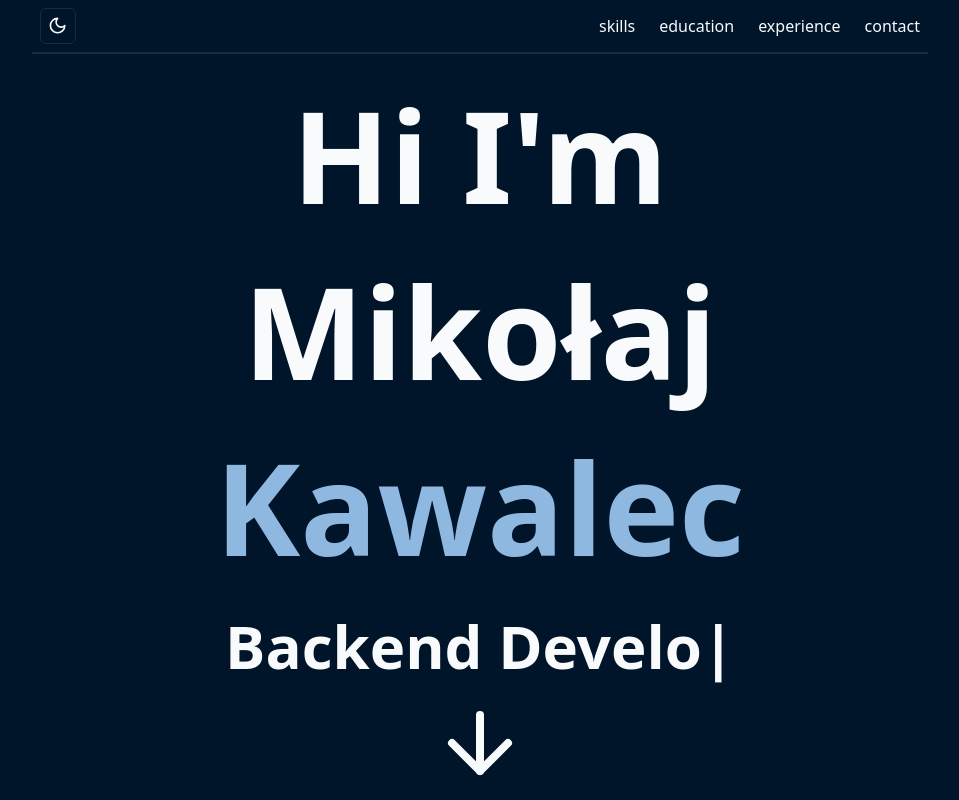
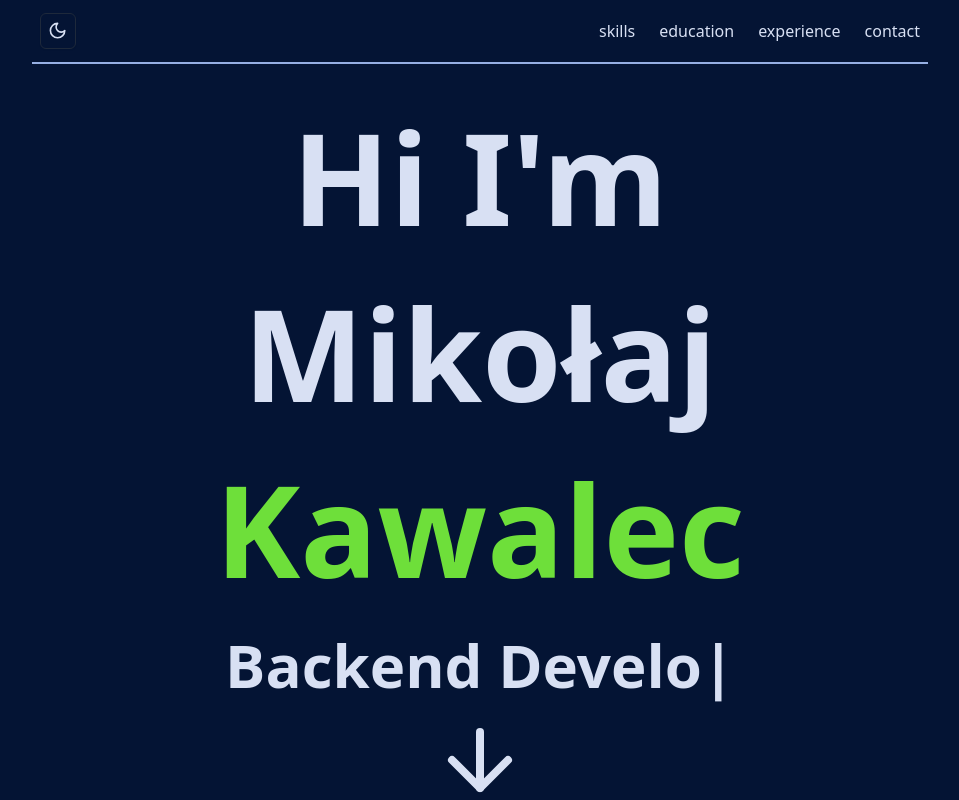
Before and after one commit to MikolajKawalec/personal-site, a React (Vite) app: page / in a window 1280 px wide. Shown: the top 800 px of the page, without its empty margins (160-1119 px from the left). Built offline with nearby package versions, Linux system fonts and the light colour scheme.

Commit message:
colors 1.0, sticky header, scroll offset

```diff
--- a/src/App.tsx
+++ b/src/App.tsx
@@ -13,6 +13,7 @@ import MinorSkillText from './components/smaller_components/minor_skill_text';
 import UniInformation from './components/smaller_components/uni_information';
 import Contact from './components/smaller_components/contact';
 import Footer from './components/large_components/footer';
+import ThemeChecker from './components/large_components/theme_checker';
 
 function App() {
   return (
@@ -21,12 +22,12 @@ function App() {
       storageKey="vite-ui-theme"
     >
       <div className="bg-background flex flex-col min-h-screen max-w-4xl mx-auto gap-y-4">
-        <div className="flex flex-col min-h-screen">
-          <Header />
+        <Header />
+        <div className="flex flex-col min-h-[calc(100vh-4rem)]">
           <div className="flex-1 flex flex-col justify-center items text-center gap-y-12">
             <h2 className="text-9xl font-extrabold">Hi I'm</h2>
             <h2 className="text-9xl font-extrabold">Mikołaj</h2>
-            <h2 className="text-9xl font-extrabold text-primary hover:scale-110 hover:text-accent transition-all duration-500 ease-in-out">
+            <h2 className="text-9xl font-extrabold text-accent hover:scale-110 transition-all duration-500 ease-in-out">
               Kawalec
             </h2>
           </div>
@@ -183,6 +184,8 @@ function App() {
             />
           </div>
         </div>
+        <Separator />
+        <ThemeChecker />
         <Footer />
       </div>
     </ThemeProvider>
--- a/src/components/large_components/header.tsx
+++ b/src/components/large_components/header.tsx
@@ -5,7 +5,7 @@ const className =
 
 const Header = () => {
   return (
-    <div className="flex flex-row justify-between items-center border-b-2    p-2">
+    <div className="flex flex-row justify-between items-center border-b-2 p-2 sticky top-0 bg-background z-50 h-16">
       <ModeToggle />
       <div className="flex flex-row justify-between gap-x-6">
         <a
--- /dev/null
+++ b/src/components/large_components/theme_checker.tsx
@@ -0,0 +1,32 @@
+import ColorCheck from '../smaller_components/color_check';
+
+const ThemeChecker = () => {
+  return (
+    <div className="flex flex-row justify-between gap-x-6 gap-y-6 items-center flex-wrap">
+      <ColorCheck cssClass="background" />
+      <ColorCheck cssClass="foreground" />
+      <ColorCheck
+        cssClass="primary"
+        className="text-primary-foreground"
+      />
+      <ColorCheck
+        cssClass="secondary"
+        className="text-secondary-foreground"
+      />
+      <ColorCheck
+        cssClass="accent"
+        className="text-accent-foreground"
+      />
+      <ColorCheck
+        cssClass="muted"
+        className="text-muted-foreground"
+      />
+      <ColorCheck cssClass="border" />
+      {/* I guess no more are even used */}
+      {/* <ColorCheck cssClass="popover" /> */}
+      {/* <ColorCheck cssClass="card" /> */}
+    </div>
+  );
+};
+
+export default ThemeChecker;
--- /dev/null
+++ b/src/components/smaller_components/color_check.tsx
@@ -0,0 +1,21 @@
+import { cn } from '@/lib/utils';
+import { FC } from 'react';
+
+interface ColorCheckProps extends React.HTMLAttributes<HTMLDivElement> {
+  cssClass: string;
+}
+
+const ColorCheck: FC<ColorCheckProps> = ({ cssClass, className }) => {
+  const completeCSS =
+    'p-6 rounded-full border-4 ' +
+    'bg-' +
+    cssClass +
+    ' ' +
+    'text-' +
+    cssClass +
+    '-foreground';
+  console.log(completeCSS);
+  return <div className={cn(completeCSS, className)}>{cssClass}</div>;
+};
+
+export default ColorCheck;
--- a/src/components/smaller_components/minor_skill_text.tsx
+++ b/src/components/smaller_components/minor_skill_text.tsx
@@ -10,7 +10,7 @@ const MinorSkillText: FC<MinorSkillTextProps> = ({ className, children }) => {
     <div className="flex items-center justify-center h-full group">
       <p
         className={cn(
-          'px-6 py-4 text-muted text-2xl text-center   group-hover:scale-110 group-hover:text-primary transition-all duration-300 ease-in-out',
+          'px-6 py-4 text-muted text-2xl text-center group-hover:scale-110 group-hover:text-accent transition-all duration-300 ease-in-out',
           className
         )}
       >
--- a/src/components/smaller_components/uni_information.tsx
+++ b/src/components/smaller_components/uni_information.tsx
@@ -20,7 +20,7 @@ const UniInformation: FC<UniInformationProps> = ({
       {...props}
     >
       <h3 className="text-5xl">{name}</h3>
-      <h4 className="text-3xl">{studies}</h4>
+      <h4 className="text-3xl text-primary">{studies}</h4>
       <h4 className="text-xl">{years}</h4>
     </div>
   );
--- a/src/index.css
+++ b/src/index.css
@@ -4,25 +4,26 @@
 @layer base {
   * {
     scroll-behavior: smooth;
+    scroll-padding-top: 64px;
   }
   :root {
-    --background: 0, 0%, 100%;
-    --foreground: 222.2, 84%, 4.9%;
+    --background: 328, 30%, 92%;
+    --foreground: 327, 58%, 4%;
     --card: 0 0% 100%;
     --card-foreground: 222.2 84% 4.9%;
     --popover: 0 0% 100%;
     --popover-foreground: 222.2 84% 4.9%;
-    --primary: 222.2, 47.4%, 11.2%;
+    --primary: 350, 73%, 44%;
     --primary-foreground: 210, 40%, 98%;
-    --secondary: 210 40% 96.1%;
+    --secondary: 327, 31%, 75%;
     --secondary-foreground: 222.2 47.4% 11.2%;
-    --muted: 210 40% 96.1%;
+    --muted: 328, 32%, 63%;
     --muted-foreground: 215.4 16.3% 46.9%;
-    --accent: 210 40% 96.1%;
+    --accent: 101, 72%, 55%;
     --accent-foreground: 222.2 47.4% 11.2%;
     --destructive: 0 84.2% 60.2%;
-    --destructive-foreground: 210 40% 98%;
-    --border: 214.3 31.8% 91.4%;
+    --destructive-foreground: 222, 52%, 90%;
+    --border: 350, 73%, 44%;
     --input: 214.3 31.8% 91.4%;
     --ring: 222.2 84% 4.9%;
     --chart-1: 12 76% 61%;
@@ -33,23 +34,23 @@
     --radius: 0.5rem;
   }
   .dark {
-    --background: 209, 100%, 8%;
-    --foreground: 210, 40%, 98%;
+    --background: 220, 86%, 11%;
+    --foreground: 222, 52%, 90%;
     --card: 222.2 84% 4.9%;
-    --card-foreground: 210 40% 98%;
+    --card-foreground: 222, 52%, 90%;
     --popover: 222.2 84% 4.9%;
-    --popover-foreground: 210 40% 98%;
-    --primary: 210, 57%, 72%;
-    --primary-foreground: 222.2, 47.4%, 11.2%;
-    --secondary: 350, 57%, 32%;
-    --secondary-foreground: 210 40% 98%;
-    --muted: 217.2 32.6% 17.5%;
+    --popover-foreground: 222, 52%, 90%;
+    --primary: 221, 58%, 74%;
+    --primary-foreground: 222, 52%, 90%;
+    --secondary: 261, 59%, 33%;
+    --secondary-foreground: 222, 52%, 90%;
+    --muted: 220, 85%, 62%;
     --muted-foreground: 215 20.2% 65.1%;
-    --accent: 217.2 32.6% 17.5%;
-    --accent-foreground: 210 40% 98%;
+    --accent: 101, 72%, 55%;
+    --accent-foreground: 220, 86%, 11%;
     --destructive: 0 62.8% 30.6%;
-    --destructive-foreground: 210 40% 98%;
-    --border: 217.2 32.6% 17.5%;
+    --destructive-foreground: 222, 52%, 90%;
+    --border: 221, 58%, 74%;
     --input: 217.2 32.6% 17.5%;
     --ring: 212.7 26.8% 83.9%;
     --chart-1: 220 70% 50%;
@@ -66,4 +67,11 @@
   body {
     @apply bg-background text-foreground;
   }
+
+  /* div.anchor {
+    display: block;
+    position: relative;
+    top: -64px;
+    visibility: hidden;
+  } */
 }
--- a/tailwind.config.js
+++ b/tailwind.config.js
@@ -55,7 +55,7 @@ export default {
         'left-to-right-gradient':
           'linear-gradient(90deg, hsla(var(--background), 1) 20%, hsla(var(--background), 0) 100%)',
         stripes:
-          'repeating-linear-gradient( 45deg, #606dbc, #606dbc 10px, #465298 10px, #465298 20px)',
+          'repeating-linear-gradient( 45deg, hsl(var(--primary)), hsl(var(--primary)) 10px, hsla(var(--secondary), 1) 10px, hsla(var(--secondary), 1) 20px)',
       },
     },
   },
```
